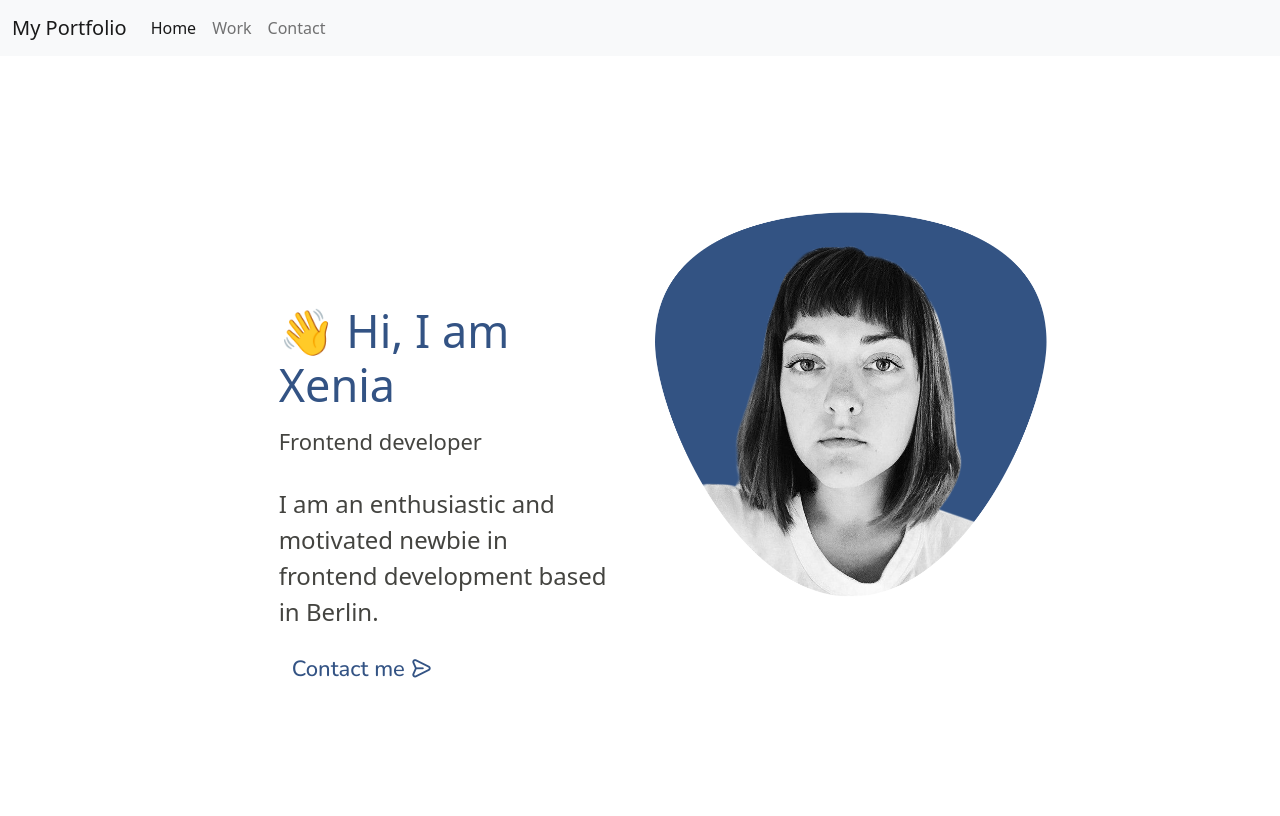
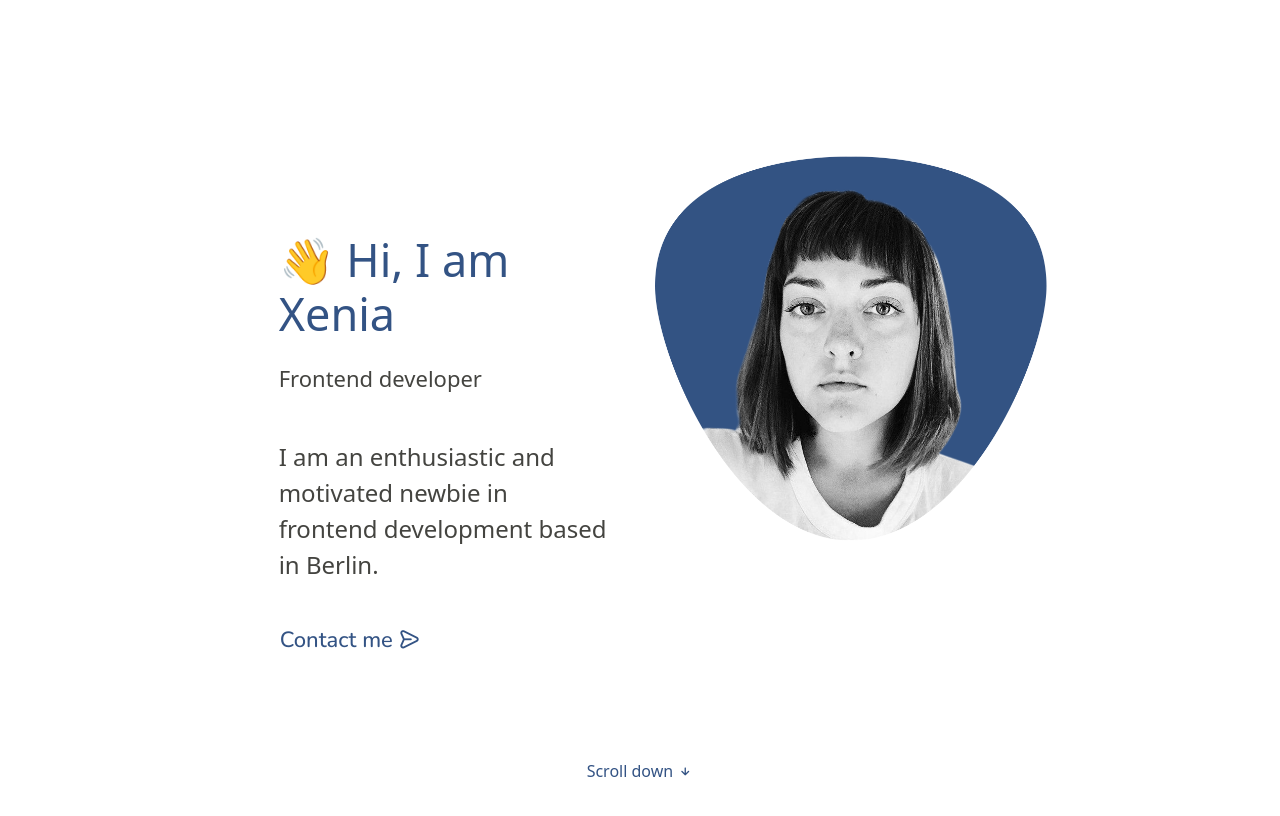
Before and after one commit to XENIAAPavlova/my-portfolio, a plain HTML site: page index.html in a window 1280 px wide. Drawn offline with nearby package versions, Linux system fonts and the light colour scheme.

Commit message:
Added scroll button placeholder

```diff
--- a/index.html
+++ b/index.html
@@ -29,7 +29,7 @@
     <title>Document</title>
   </head>
   <body>
-    <nav class="navbar sticky-top navbar-expand-lg navbar-light bg-light">
+    <!-- <nav class="navbar sticky-top navbar-expand-lg navbar-light bg-light">
       <div class="container-fluid">
         <a class="navbar-brand" href="/index.html"> My Portfolio </a>
         <button
@@ -46,20 +46,20 @@
         <div class="collapse navbar-collapse" id="navbarNavAltMarkup">
           <div class="navbar-nav">
             <a class="nav-link active" href="/index.html">Home</a>
-            <!-- <a class="nav-link" href="/news.html">News+</a> -->
+            <a class="nav-link" href="/news.html">News+</a>
             <a class="nav-link" href="/work.html">Work</a>
             <a class="nav-link" href="/contact.html">Contact</a>
           </div>
         </div>
       </div>
-    </nav>
+    </nav> -->
     <div class="home-container">
       <div class="row justify-content-center">
         <div class="col-lg-4">
           <div class="home-introduction text-start ps-5 mt-5">
-            <h1 class="home-title">👋 Hi, I am Xenia</h1>
-            <h3 class="home-subtitle text-start pt-2">Frontend developer</h3>
-            <p class="home-description pt-3 mt-3">
+            <h1 class="home-title pb-2">👋 Hi, I am Xenia</h1>
+            <h3 class="home-subtitle text-start pt-2 pb-3">Frontend developer</h3>
+            <p class="home-description pt-3 pb-4 mt-3">
               I am an enthusiastic and motivated newbie in frontend development
               based in Berlin.
             </p>
@@ -79,6 +79,20 @@
           />
         </div>
       </div>
+      <div class="row">
+        <div class="col">
+          <div class="home-scroll text-center pt-3">
+            <a
+              href="skills.html"
+              class="home-scroll-button button-flex text-decoration-none"
+            >
+              <span class="home-scroll-down"
+                >Scroll down <i class="uil uil-arrow-down"></i
+              ></span>
+            </a>
+          </div>
+        </div>
+      </div>
     </div>
   </body>
 </html>
--- a/styles/portfolio.css
+++ b/styles/portfolio.css
@@ -36,7 +36,7 @@ a {
 
 .home-introduction {
   background-color: var(--body-color);
-  padding: 100px 20px;
+  padding: 85px 20px;
 }
 
 .home-introduction h1 {
@@ -61,6 +61,7 @@ a.btn {
   font-family: "Nunito", sans-serif;
   font-size: var(--h3-font-size);
   font-weight: 500;
+  padding: 0%;
 }
 
 .img-fluid {
@@ -68,3 +69,7 @@ a.btn {
   height: auto;
   padding-top: 50px;
 }
+
+.home-scroll-down {
+  color: #335384;
+}
```
